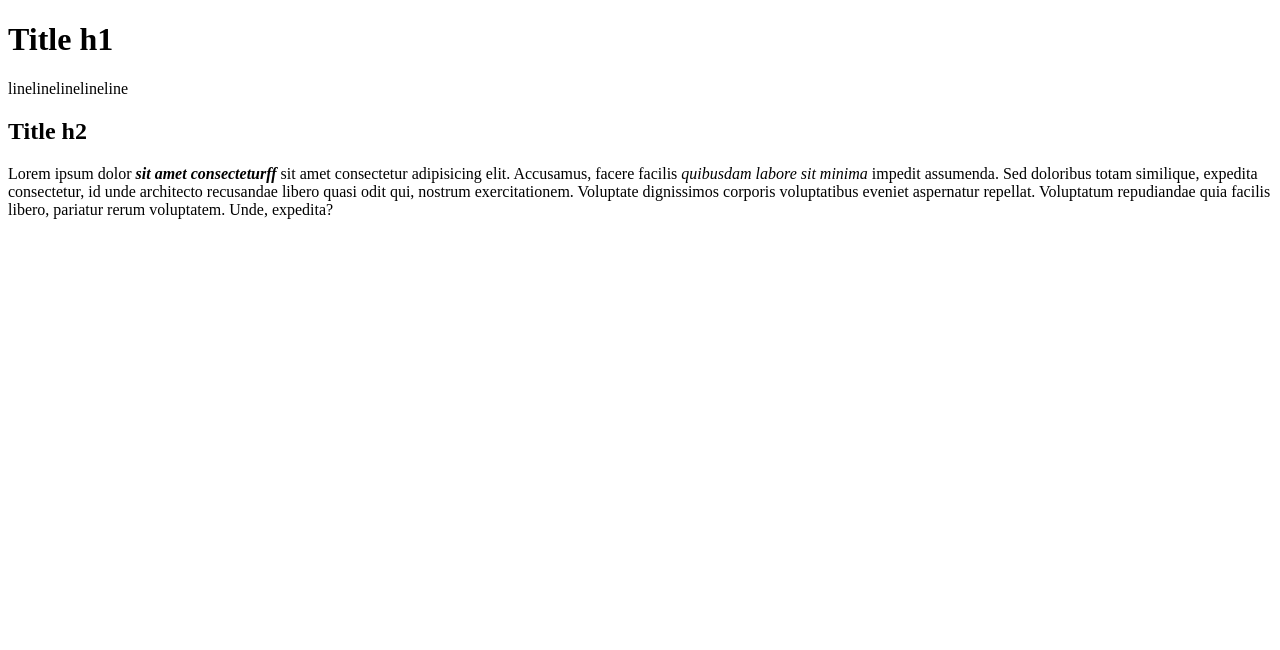
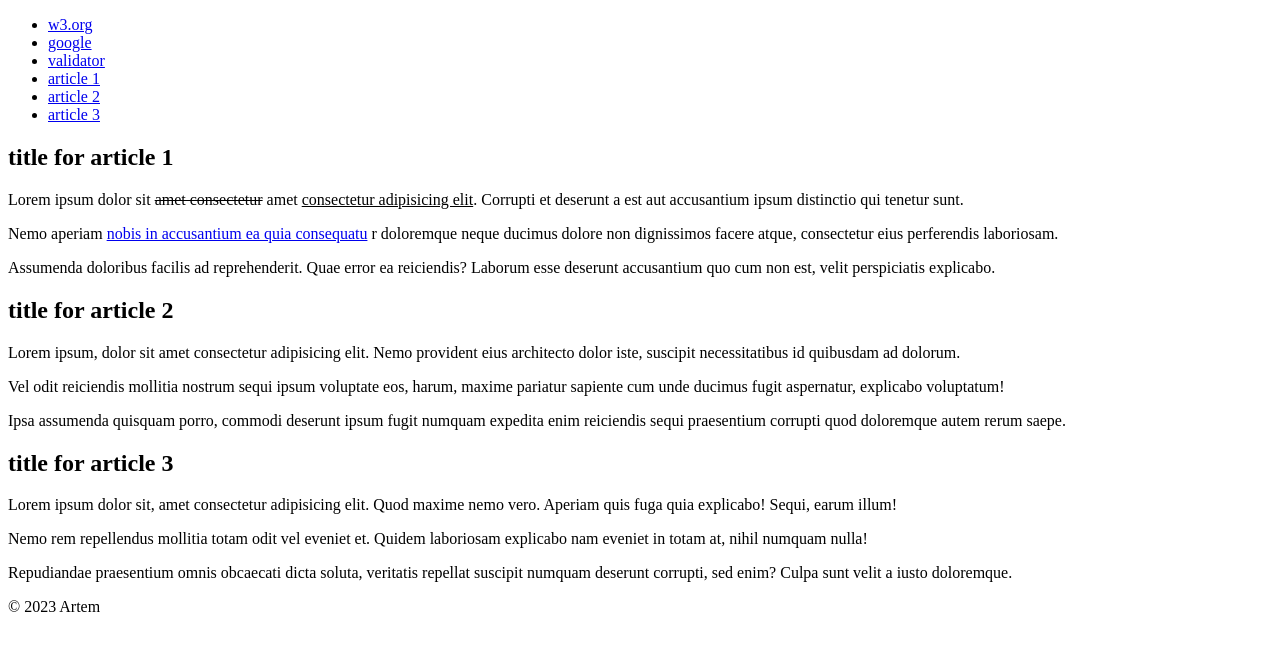
Before and after one commit to texart7/first-project-15.06.23, a plain HTML site: page index.html in a window 1280 px wide. Drawn offline with Linux system fonts and the light colour scheme.

Commit message:
Edit index.html

```diff
--- a/index.html
+++ b/index.html
@@ -1,16 +1,83 @@
 <!DOCTYPE html>
-<html lang="en">
-<head>
+<html lang="zxx">
+  <head>
     <meta charset="UTF-8">
     <meta name="viewport" content="width=device-width, initial-scale=1.0">
     <title>Learn HTML</title>
-</head>
-<body>
-  <h1>Title h1</h1>
-  <!-- span*5{line} -->
-<span>line</span><span>line</span><span>line</span><span>line</span><span>line</span>
-  <h2>Title h2</h2>
-  <!-- p>lorem50 -->
-  <p>Lorem ipsum dolor <strong><em>sit amet consecteturff</em></strong> sit amet consectetur adipisicing elit. Accusamus, facere facilis <em>quibusdam labore sit minima</em> impedit assumenda. Sed doloribus totam similique, expedita consectetur, id unde architecto recusandae libero quasi odit qui, nostrum exercitationem. Voluptate dignissimos corporis voluptatibus eveniet aspernatur repellat. Voluptatum repudiandae quia facilis libero, pariatur rerum voluptatem. Unde, expedita?</p>
-</body>
+  </head>
+  <body>
+    <!-- header+main+footer  -->
+    <header>
+      <!-- nav>ul>li*4>a{link $}  -->
+      <nav>
+        <ul>
+          <li><a href="https://www.w3.org/" target="_blank">w3.org</a></li>
+          <li><a href="https://www.google.com/" target="_blank">google</a></li>
+          <li>
+            <a href="https://validator.w3.org/" target="_blank">validator</a>
+          </li>
+          <li><a href="#article1">article 1</a></li>
+          <li><a href="#article2">article 2</a></li>
+          <li><a href="#article3">article 3</a></li>
+        </ul>
+      </nav>
+    </header>
+    <main>
+      <!-- article*3>h2{title for article $}+p*3>lorem20  -->
+      <article id="article1">
+        <h2>title for article 1</h2>
+        <p>
+          Lorem ipsum dolor sit <del>amet consectetur</del> amet
+          <ins>consectetur adipisicing elit</ins>. Corrupti et deserunt a est
+          aut accusantium ipsum distinctio qui tenetur sunt.
+        </p>
+        <p>
+          Nemo aperiam
+          <a href="#article3">nobis in accusantium ea quia consequatu</a> r
+          doloremque neque ducimus dolore non dignissimos facere atque,
+          consectetur eius perferendis laboriosam.
+        </p>
+        <p>
+          Assumenda doloribus facilis ad reprehenderit. Quae error ea
+          reiciendis? Laborum esse deserunt accusantium quo cum non est, velit
+          perspiciatis explicabo.
+        </p>
+      </article>
+      <article id="article2">
+        <h2>title for article 2</h2>
+        <p>
+          Lorem ipsum, dolor sit amet consectetur adipisicing elit. Nemo
+          provident eius architecto dolor iste, suscipit necessitatibus id
+          quibusdam ad dolorum.
+        </p>
+        <p>
+          Vel odit reiciendis mollitia nostrum sequi ipsum voluptate eos, harum,
+          maxime pariatur sapiente cum unde ducimus fugit aspernatur, explicabo
+          voluptatum!
+        </p>
+        <p>
+          Ipsa assumenda quisquam porro, commodi deserunt ipsum fugit numquam
+          expedita enim reiciendis sequi praesentium corrupti quod doloremque
+          autem rerum saepe.
+        </p>
+      </article>
+      <article id="article3">
+        <h2>title for article 3</h2>
+        <p>
+          Lorem ipsum dolor sit, amet consectetur adipisicing elit. Quod maxime
+          nemo vero. Aperiam quis fuga quia explicabo! Sequi, earum illum!
+        </p>
+        <p>
+          Nemo rem repellendus mollitia totam odit vel eveniet et. Quidem
+          laboriosam explicabo nam eveniet in totam at, nihil numquam nulla!
+        </p>
+        <p>
+          Repudiandae praesentium omnis obcaecati dicta soluta, veritatis
+          repellat suscipit numquam deserunt corrupti, sed enim? Culpa sunt
+          velit a iusto doloremque.
+        </p>
+      </article>
+    </main>
+    <footer>&copy; 2023 Artem</footer>
+  </body>
 </html>
```
